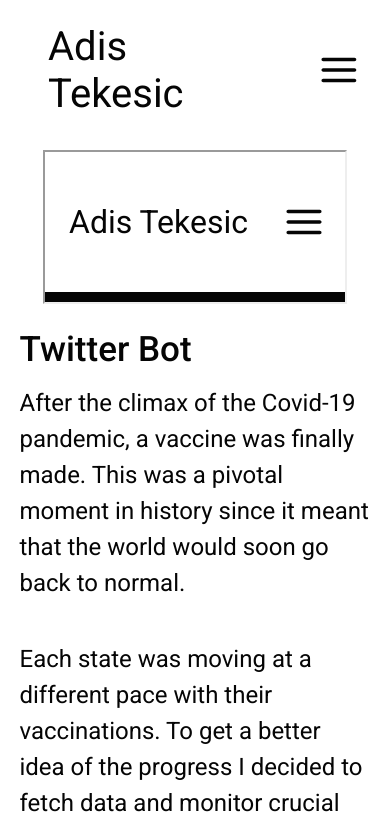
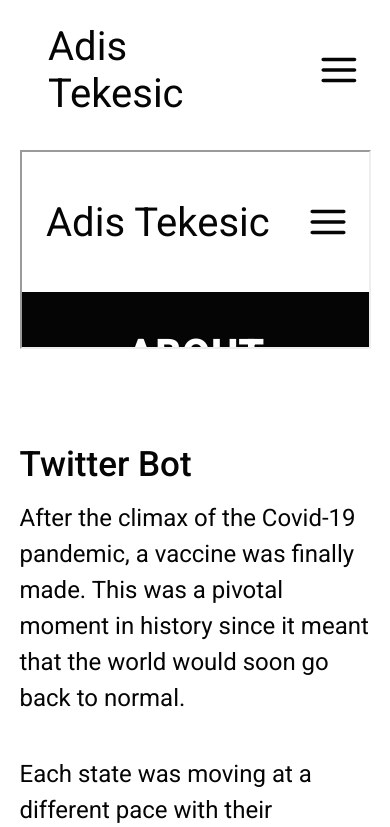
Before and after one commit to adis-tek/adis-tekesic-portfolio-site, a React (Create React App) app: page /twitter-bot in a window 390 px wide. Shown: the top 827 px of the page. Built offline with nearby package versions, Linux system fonts and the light colour scheme.

Commit message:
added a mobile responsive video demo to each node project

```diff
--- a/src/pages/projectsFolder/InstagramScraper.js
+++ b/src/pages/projectsFolder/InstagramScraper.js
@@ -1,9 +1,6 @@
 import React from 'react';
 import styled from 'styled-components';
-import test from '../../images/test1440.jpg';
-import two_b from '../../images/project_breathe/two_b.png';
-import three_b from '../../images/project_breathe/three_b.png';
-import four_b from '../../images/project_breathe/four_b.png';
+import InstagramScraperVideo from '../../videos/instagram_scraper.mp4';
 import { motion } from "framer-motion";
 import { fadeIn } from "../../animation";
 
@@ -13,14 +10,15 @@ function InstagramScraper() {
         <ProjectContainer>
             <ProjectInnerContainer>
             <ProjectIntro>
-                <IntroImage src={two_b} alt="project"/>
+            <VideoContainer>
+            <Video width="1920" height="1080" src={InstagramScraperVideo} />
+            </VideoContainer>
                 <Header>Instagram Scraper</Header>
                 <Paragraph>After the climax of the Covid-19 pandemic, a vaccine was finally made. This was a pivotal moment in history since it meant that the world would soon go back to normal.</Paragraph>
             </ProjectIntro>
             <ProjectMain>
                     <Paragraph>Each state was moving at a different pace with their vaccinations. To get a better idea of the progress I decided to fetch data and monitor crucial metrics like new daily cases and the vaccination rate.
     </Paragraph>
-                    <RowImage src={three_b} alt="test"/>
                     <Paragraph>This is a react app that leverages Material-UI’s cards and grid library that creates a neat and responsive layout.  Data is updated daily and fetched from the Covid Act Now API and is then presented on charts (created with the Recharts library) so users can better understand the trend.</Paragraph>
                     <Paragraph>I chose to use the Recharts library for charting the data (it was much easier to use than Material-UI charts).</Paragraph>
                     <Paragraph>The app gives users quick access to new daily data for all fifty states. Data is automatically presented on charts so users can visually see the trends and nine key metrics are collected daily to determine the rate of progress.</Paragraph>
@@ -38,6 +36,28 @@ function InstagramScraper() {
     </motion.div>
     )
 }
+
+const VideoContainer = styled.div`
+  position: relative;
+  overflow: hidden;
+  width: 75%;
+  padding-top: 42.5%;
+  margin: 0px 0px 70px 0px;
+  @media (max-width: 1025px) {
+    width: 90%;
+    padding-top: 51%;
+}
+`;
+
+const Video = styled.iframe`
+  position: absolute;
+  top: 0;
+  left: 0;
+  bottom: 0;
+  right: 0;
+  width: 100%;
+  height: 100%;
+`;
 
 const ProjectContainer = styled.div`
     display: flex;
--- a/src/pages/projectsFolder/RedditCrawler.js
+++ b/src/pages/projectsFolder/RedditCrawler.js
@@ -1,9 +1,6 @@
 import React from 'react';
 import styled from 'styled-components';
-import test from '../../images/test1440.jpg';
-import two_b from '../../images/project_breathe/two_b.png';
-import three_b from '../../images/project_breathe/three_b.png';
-import four_b from '../../images/project_breathe/four_b.png';
+import RedditCrawlerVideo from '../../videos/reddit_scraper.mp4';
 import { motion } from "framer-motion";
 import { fadeIn } from "../../animation";
 
@@ -13,14 +10,15 @@ function RedditCrawler() {
         <ProjectContainer>
             <ProjectInnerContainer>
             <ProjectIntro>
-                <IntroImage src={two_b} alt="project"/>
+            <VideoContainer>
+            <Video width="1920" height="1080" src={RedditCrawlerVideo} />
+            </VideoContainer>
                 <Header>Reddit Crawler</Header>
                 <Paragraph>After the climax of the Covid-19 pandemic, a vaccine was finally made. This was a pivotal moment in history since it meant that the world would soon go back to normal.</Paragraph>
             </ProjectIntro>
             <ProjectMain>
                     <Paragraph>Each state was moving at a different pace with their vaccinations. To get a better idea of the progress I decided to fetch data and monitor crucial metrics like new daily cases and the vaccination rate.
     </Paragraph>
-                    <RowImage src={three_b} alt="test"/>
                     <Paragraph>This is a react app that leverages Material-UI’s cards and grid library that creates a neat and responsive layout.  Data is updated daily and fetched from the Covid Act Now API and is then presented on charts (created with the Recharts library) so users can better understand the trend.</Paragraph>
                     <Paragraph>I chose to use the Recharts library for charting the data (it was much easier to use than Material-UI charts).</Paragraph>
                     <Paragraph>The app gives users quick access to new daily data for all fifty states. Data is automatically presented on charts so users can visually see the trends and nine key metrics are collected daily to determine the rate of progress.</Paragraph>
@@ -38,6 +36,28 @@ function RedditCrawler() {
     </motion.div>
     )
 }
+
+const VideoContainer = styled.div`
+  position: relative;
+  overflow: hidden;
+  width: 75%;
+  padding-top: 42.5%;
+  margin: 0px 0px 70px 0px;
+  @media (max-width: 1025px) {
+    width: 90%;
+    padding-top: 51%;
+}
+`;
+
+const Video = styled.iframe`
+  position: absolute;
+  top: 0;
+  left: 0;
+  bottom: 0;
+  right: 0;
+  width: 100%;
+  height: 100%;
+`;
 
 const ProjectContainer = styled.div`
     display: flex;
--- a/src/pages/projectsFolder/TwitterBot.js
+++ b/src/pages/projectsFolder/TwitterBot.js
@@ -10,7 +10,9 @@ function TwitterBot() {
         <ProjectContainer>
             <ProjectInnerContainer>
             <ProjectIntro>
-            <Video src={TwitterBotVideo} />
+            <VideoContainer>
+            <Video width="1920" height="1080" src={TwitterBotVideo} />
+            </VideoContainer>
                 <Header>Twitter Bot</Header>
                 <Paragraph>After the climax of the Covid-19 pandemic, a vaccine was finally made. This was a pivotal moment in history since it meant that the world would soon go back to normal.</Paragraph>
             </ProjectIntro>
@@ -35,9 +37,26 @@ function TwitterBot() {
     )
 }
 
+const VideoContainer = styled.div`
+  position: relative;
+  overflow: hidden;
+  width: 75%;
+  padding-top: 42.5%;
+  margin: 0px 0px 70px 0px;
+  @media (max-width: 1025px) {
+    width: 90%;
+    padding-top: 51%;
+}
+`;
+
 const Video = styled.iframe`
-    position: relative;
-    display: block;
+  position: absolute;
+  top: 0;
+  left: 0;
+  bottom: 0;
+  right: 0;
+  width: 100%;
+  height: 100%;
 `;
 
 const ProjectContainer = styled.div`
```
